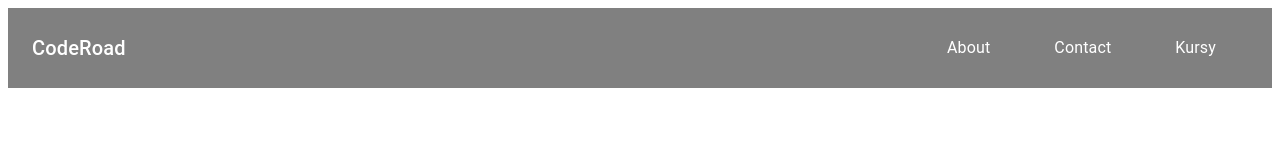
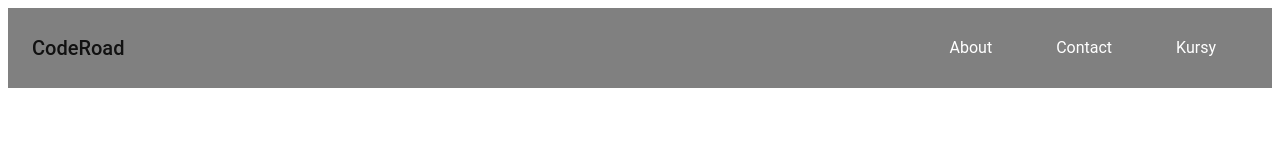
Before and after one commit to jankowskaweronika/code-galaxy, a React (Vite) app: page / in a window 1280 px wide. Shown: the top 160 px of the page. Built offline with nearby package versions, Linux system fonts and the light colour scheme.

Commit message:
🎨 Added theme and fix some format of types

```diff
--- a/src/pages/404Page/404Page.tsx
+++ b/src/pages/404Page/404Page.tsx
@@ -2,7 +2,7 @@
 import { Box, Typography, Button } from '@mui/material';
 import { Link } from 'react-router-dom';
 
-interface NotFoundPageProps {
+type NotFoundPageProps = {
     title: string;
     message: string;
     description: string;
--- a/src/pages/CourseListPage/CourseListPage.tsx
+++ b/src/pages/CourseListPage/CourseListPage.tsx
@@ -4,7 +4,8 @@
 import { Box } from "@mui/material";
 
 import defaultCourses from "../../data/courses.json";
-interface Course {
+
+type Course = {
     name: string;
     imageUrl: string;
     price: number;
--- /dev/null
+++ b/src/theme/theme.ts
@@ -0,0 +1,30 @@
+import { createTheme } from "@mui/material/styles";
+
+const theme = createTheme({
+    palette: {
+        primary: {
+            main: "#B9BAA3",
+        },
+        secondary: {
+            main: "#EEEDE8",
+        },
+        background: {
+            default: "#0A100D",
+        },
+    },
+    typography: {
+        fontFamily: "'Roboto', sans-serif",
+    },
+    components: {
+        MuiButton: {
+            styleOverrides: {
+                root: {
+                    textTransform: "none",
+                    borderRadius: "8px",
+                },
+            },
+        },
+    },
+});
+
+export default theme;
```
Also changed, not shown: src/main.tsx (+6 -1 lines).
